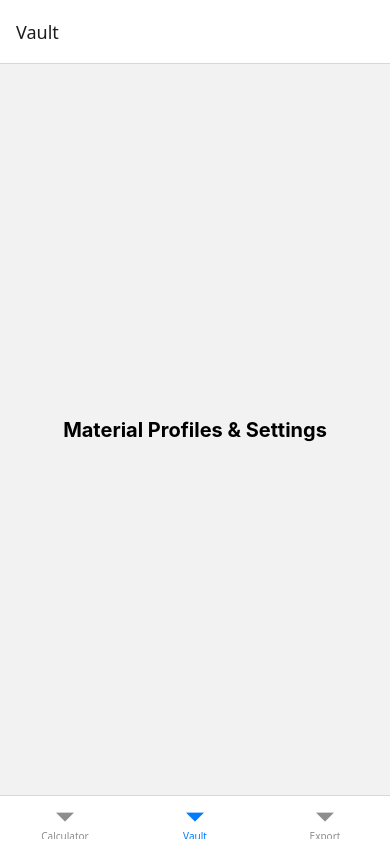
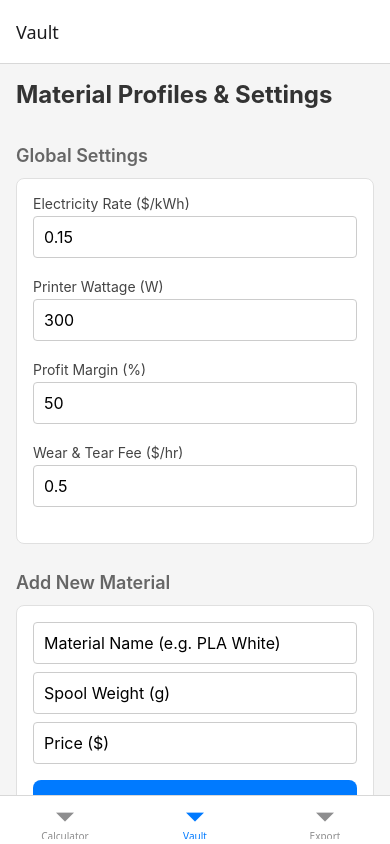
Before and after one commit to basselfads23/3d-print-quote-generator, a React Native app: screen /Vault in a window 390 px wide. Built offline with nearby package versions, Linux system fonts and the light colour scheme.

Commit message:
Phase 2: Global Zustand store with AsyncStorage persistence and functional VaultScreen implemented

```diff
--- a/src/screens/VaultScreen.tsx
+++ b/src/screens/VaultScreen.tsx
@@ -1,17 +1,209 @@
-import React from "react";
-import { View, Text, StyleSheet } from "react-native";
+import React, { useState } from "react";
+import {
+  View,
+  Text,
+  StyleSheet,
+  TextInput,
+  TouchableOpacity,
+  ScrollView,
+  SafeAreaView,
+} from "react-native";
+import { useStore } from "../store/useStore";
 
 const VaultScreen = () => {
+  const {
+    electricityRate,
+    printerWattage,
+    profitMargin,
+    wearAndTearFee,
+    materials,
+    setElectricityRate,
+    setPrinterWattage,
+    setProfitMargin,
+    setWearAndTearFee,
+    addMaterial,
+    removeMaterial,
+  } = useStore();
+
+  // New Material Local State
+  const [name, setName] = useState("");
+  const [weight, setWeight] = useState("");
+  const [price, setPrice] = useState("");
+
+  const handleAddMaterial = () => {
+    if (name && weight && price) {
+      addMaterial({
+        name,
+        weightInGrams: parseFloat(weight),
+        price: parseFloat(price),
+      });
+      setName("");
+      setWeight("");
+      setPrice("");
+    }
+  };
+
+  const renderSectionHeader = (title: string) => (
+    <View style={styles.sectionHeader}>
+      <Text style={styles.sectionTitle}>{title}</Text>
+    </View>
+  );
+
   return (
-    <View style={styles.container}>
-      <Text style={styles.text}>Material Profiles & Settings</Text>
-    </View>
+    <SafeAreaView style={styles.safeArea}>
+      <ScrollView contentContainerStyle={styles.container}>
+        <Text style={styles.header}>Material Profiles & Settings</Text>
+
+        {/* Section 1: Global Settings */}
+        {renderSectionHeader("Global Settings")}
+        <View style={styles.section}>
+          <View style={styles.inputGroup}>
+            <Text style={styles.label}>Electricity Rate ($/kWh)</Text>
+            <TextInput
+              style={styles.input}
+              value={electricityRate.toString()}
+              onChangeText={(val) => setElectricityRate(parseFloat(val) || 0)}
+              keyboardType="numeric"
+            />
+          </View>
+
+          <View style={styles.inputGroup}>
+            <Text style={styles.label}>Printer Wattage (W)</Text>
+            <TextInput
+              style={styles.input}
+              value={printerWattage.toString()}
+              onChangeText={(val) => setPrinterWattage(parseFloat(val) || 0)}
+              keyboardType="numeric"
+            />
+          </View>
+
+          <View style={styles.inputGroup}>
+            <Text style={styles.label}>Profit Margin (%)</Text>
+            <TextInput
+              style={styles.input}
+              value={profitMargin.toString()}
+              onChangeText={(val) => setProfitMargin(parseFloat(val) || 0)}
+              keyboardType="numeric"
+            />
+          </View>
+
+          <View style={styles.inputGroup}>
+            <Text style={styles.label}>Wear & Tear Fee ($/hr)</Text>
+            <TextInput
+              style={styles.input}
+              value={wearAndTearFee.toString()}
+              onChangeText={(val) => setWearAndTearFee(parseFloat(val) || 0)}
+              keyboardType="numeric"
+            />
+          </View>
+        </View>
+
+        {/* Section 2: Add Material */}
+        {renderSectionHeader("Add New Material")}
+        <View style={styles.section}>
+          <TextInput
+            style={styles.input}
+            placeholder="Material Name (e.g. PLA White)"
+            value={name}
+            onChangeText={setName}
+          />
+          <TextInput
+            style={styles.input}
+            placeholder="Spool Weight (g)"
+            value={weight}
+            onChangeText={setWeight}
+            keyboardType="numeric"
+          />
+          <TextInput
+            style={styles.input}
+            placeholder="Price ($)"
+            value={price}
+            onChangeText={setPrice}
+            keyboardType="numeric"
+          />
+          <TouchableOpacity style={styles.button} onPress={handleAddMaterial}>
+            <Text style={styles.buttonText}>Save Material</Text>
+          </TouchableOpacity>
+        </View>
+
+        {/* Section 3: Saved Materials */}
+        {renderSectionHeader("Saved Materials")}
+        <View style={styles.section}>
+          {materials.length === 0 ? (
+            <Text style={styles.emptyText}>No materials saved yet.</Text>
+          ) : (
+            materials.map((item) => (
+              <View key={item.id} style={styles.materialItem}>
+                <View style={{ flex: 1 }}>
+                  <Text style={styles.materialName}>{item.name}</Text>
+                  <Text style={styles.materialDetails}>
+                    {item.weightInGrams}g - ${item.price}
+                  </Text>
+                </View>
+                <TouchableOpacity
+                  style={styles.deleteButton}
+                  onPress={() => removeMaterial(item.id)}
+                >
+                  <Text style={styles.deleteButtonText}>Delete</Text>
+                </TouchableOpacity>
+              </View>
+            ))
+          )}
+        </View>
+      </ScrollView>
+    </SafeAreaView>
   );
 };
 
 const styles = StyleSheet.create({
-  container: { flex: 1, justifyContent: "center", alignItems: "center" },
-  text: { fontSize: 20, fontWeight: "bold" },
+  safeArea: { flex: 1, backgroundColor: "#f5f5f5" },
+  container: { padding: 16 },
+  header: { fontSize: 24, fontWeight: "bold", marginBottom: 24, color: "#333" },
+  sectionHeader: { marginBottom: 12, marginTop: 12 },
+  sectionTitle: { fontSize: 18, fontWeight: "600", color: "#666" },
+  section: {
+    backgroundColor: "#fff",
+    padding: 16,
+    borderRadius: 8,
+    borderWidth: 1,
+    borderColor: "#e0e0e0",
+    marginBottom: 16,
+  },
+  inputGroup: { marginBottom: 12 },
+  label: { fontSize: 14, color: "#444", marginBottom: 4 },
+  input: {
+    borderWidth: 1,
+    borderColor: "#ccc",
+    borderRadius: 4,
+    padding: 10,
+    fontSize: 16,
+    marginBottom: 8,
+  },
+  button: {
+    backgroundColor: "#007AFF",
+    padding: 15,
+    borderRadius: 8,
+    alignItems: "center",
+    marginTop: 8,
+  },
+  buttonText: { color: "#fff", fontSize: 16, fontWeight: "bold" },
+  materialItem: {
+    flexDirection: "row",
+    alignItems: "center",
+    paddingVertical: 12,
+    borderBottomWidth: 1,
+    borderBottomColor: "#eee",
+  },
+  materialName: { fontSize: 16, fontWeight: "bold", color: "#333" },
+  materialDetails: { fontSize: 14, color: "#666" },
+  deleteButton: {
+    backgroundColor: "#FF3B30",
+    paddingVertical: 6,
+    paddingHorizontal: 12,
+    borderRadius: 4,
+  },
+  deleteButtonText: { color: "#fff", fontSize: 12, fontWeight: "bold" },
+  emptyText: { textAlign: "center", color: "#999", paddingVertical: 10 },
 });
 
 export default VaultScreen;
--- /dev/null
+++ b/src/store/useStore.ts
@@ -0,0 +1,57 @@
+import { create } from "zustand";
+import { persist, createJSONStorage } from "zustand/middleware";
+import AsyncStorage from "@react-native-async-storage/async-storage";
+
+export interface MaterialProfile {
+  id: string;
+  name: string;
+  weightInGrams: number;
+  price: number;
+}
+
+interface StoreState {
+  electricityRate: number;
+  printerWattage: number;
+  profitMargin: number;
+  wearAndTearFee: number;
+  materials: MaterialProfile[];
+
+  setElectricityRate: (rate: number) => void;
+  setPrinterWattage: (wattage: number) => void;
+  setProfitMargin: (margin: number) => void;
+  setWearAndTearFee: (fee: number) => void;
+  addMaterial: (material: Omit<MaterialProfile, "id">) => void;
+  removeMaterial: (id: string) => void;
+}
+
+export const useStore = create<StoreState>()(
+  persist(
+    (set) => ({
+      electricityRate: 0.15,
+      printerWattage: 300,
+      profitMargin: 50,
+      wearAndTearFee: 0.50,
+      materials: [],
+
+      setElectricityRate: (rate) => set({ electricityRate: rate }),
+      setPrinterWattage: (wattage) => set({ printerWattage: wattage }),
+      setProfitMargin: (margin) => set({ profitMargin: margin }),
+      setWearAndTearFee: (fee) => set({ wearAndTearFee: fee }),
+
+      addMaterial: (material) => set((state) => ({
+        materials: [
+          ...state.materials,
+          { ...material, id: Date.now().toString() }
+        ]
+      })),
+
+      removeMaterial: (id) => set((state) => ({
+        materials: state.materials.filter((m) => m.id !== id)
+      })),
+    }),
+    {
+      name: "3d-quote-storage",
+      storage: createJSONStorage(() => AsyncStorage),
+    }
+  )
+);
```
